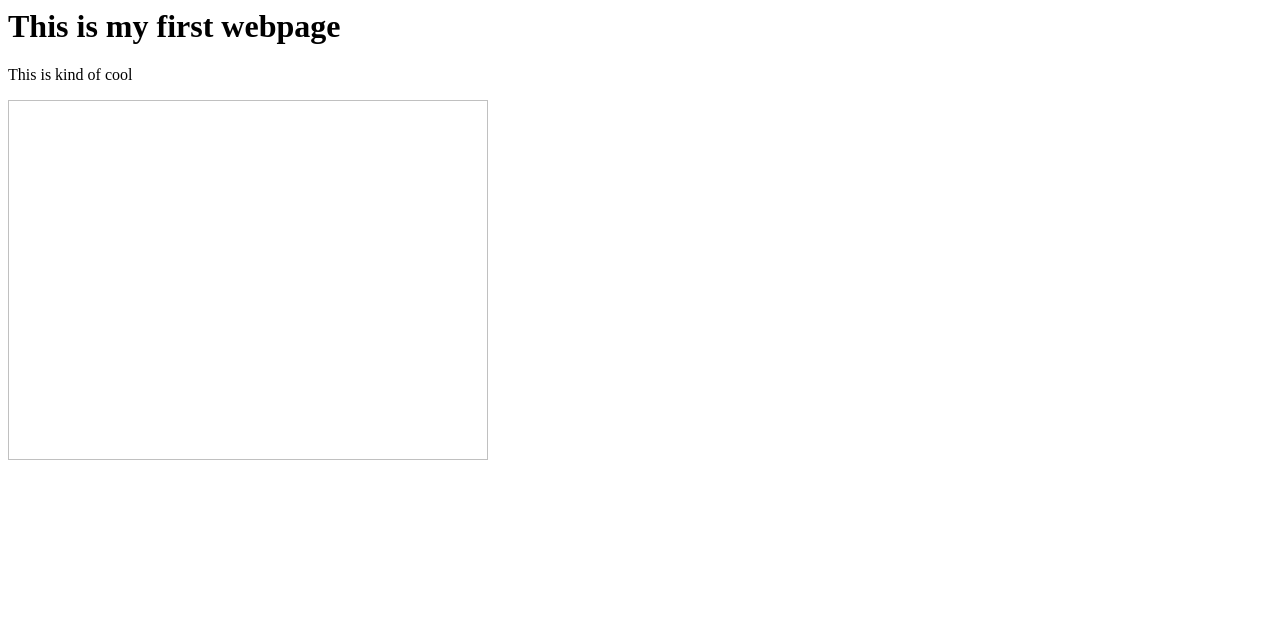
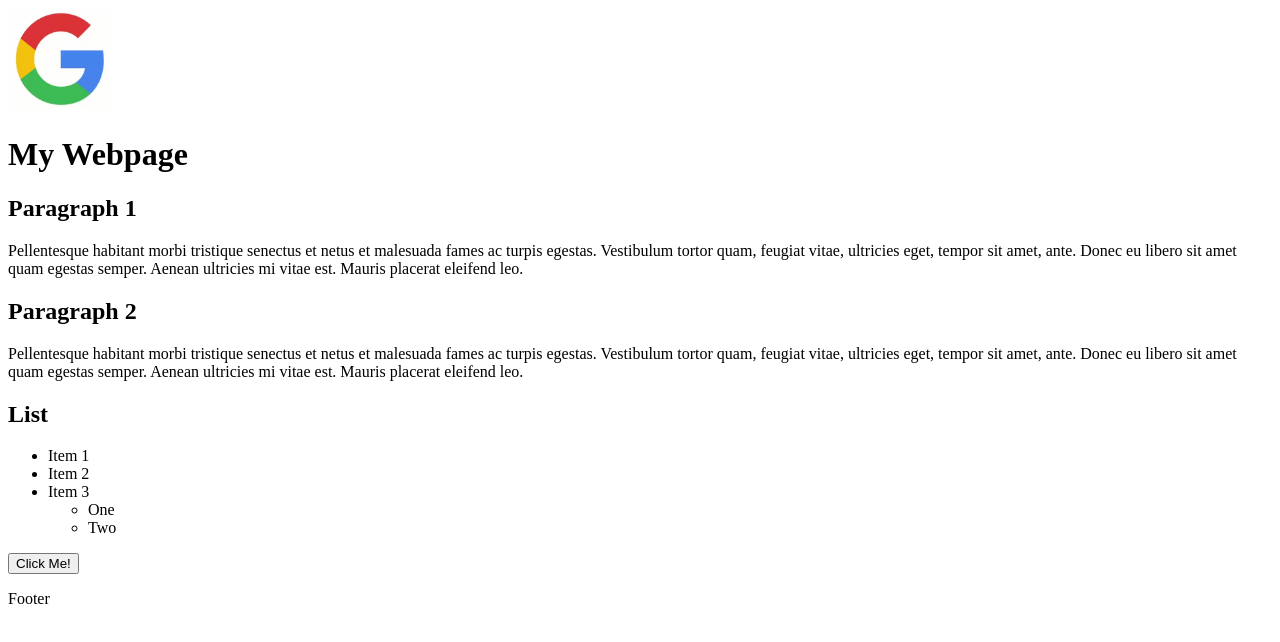
Before and after one commit to hkhurana2/mynameis4472.github.io, a plain HTML site: page index.html in a window 1280 px wide. Drawn offline with Linux system fonts and the light colour scheme; files whose address does not match are found by name.

Commit message:
made sample webpage just using HTML

```diff
--- a/index.html
+++ b/index.html
@@ -1,16 +1,55 @@
-<DOCTYPE html>
+<!DOCTYPE html>
 <html>
 
-  <head>
-  <meta charset = "utf-8">
-  <title> Hello World </title>
+<head>
+  <title>
+    My Webpage
+  </title>
+<link rel= "shortcut icon" type="Images/home-icon" href="Images/home.ico" />
+</head>
 
-</head>
-<body>
-  <h1> This is my first webpage </h1>
-  <p> This is kind of cool </p>
+  <body>
+    <header>
+    <a href="https://www.google.com" target="_blank">
+      <img src="C:\Users\Harkirat Khurana\Desktop\mynameis4472.github.io\Images\Google.png" width="102" height="103" alt = "Google.png">
+    </a>
+  </header>
 
-  <img sec="http://giphy.com/gifs/applause-barack-obama-usa-mPIA4KZVXv0ty" width = "480" height = "360">
+      <h1> My Webpage </h1>
 
-</body>
+      <h2> Paragraph 1 </h2>
+
+      <p>Pellentesque habitant morbi tristique senectus et netus et malesuada fames ac turpis egestas. Vestibulum tortor quam, feugiat vitae,
+          ultricies eget, tempor sit amet, ante. Donec eu libero sit amet quam egestas semper. Aenean ultricies mi vitae est. Mauris placerat
+          eleifend leo. </p>
+      <h2> Paragraph 2 </h2>
+
+      <p>Pellentesque habitant morbi tristique senectus et netus et malesuada fames ac turpis egestas. Vestibulum tortor quam, feugiat vitae,
+         ultricies eget, tempor sit amet, ante. Donec eu libero sit amet quam egestas semper. Aenean ultricies mi vitae est. Mauris placerat
+          eleifend leo. </p>
+
+      <h2> List </h2>
+      <ul>
+        <li> Item 1 </li>
+        <li> Item 2 </li>
+        <li> Item 3 </li>
+          <ul>
+            <li> One </li>
+            <li> Two </li>
+            </ul>
+          </ul>
+        <button type="button" onclick="alert('Hello world!')">Click Me!</button>
+
+
+
+
+
+      <footer>
+        <p> Footer </p>
+      </footer>
+
+  </body>
+
+
+
 </html>
```
Also changed, not shown: Images/Google.png (added), Images/home.ico (added).
